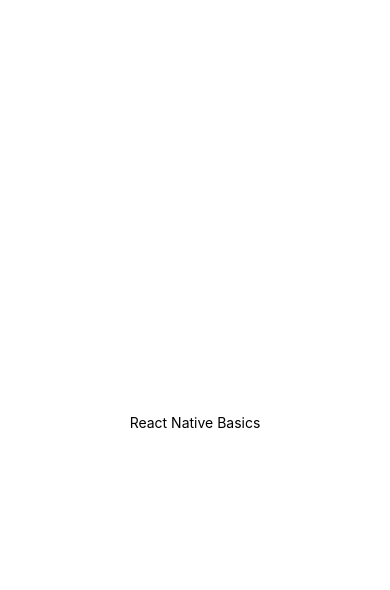
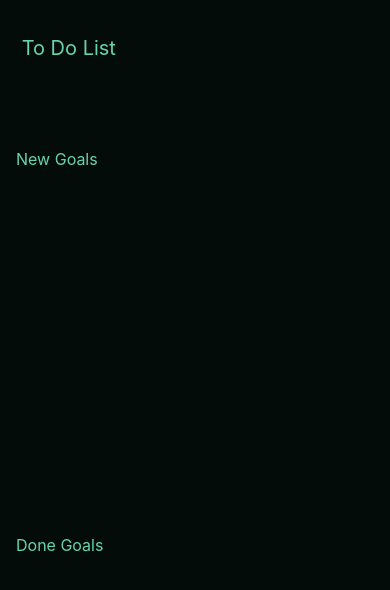
Before and after one commit to CosteaAlin93/toDoList_ReactNative, a React Native app: screen / in a window 390 px wide. Shown: the top 590 px of the page. Built offline with nearby package versions, Linux system fonts and the light colour scheme.

Commit message:
Created basic layout

```diff
--- a/App.js
+++ b/App.js
@@ -1,20 +1,70 @@
 import { StatusBar } from 'expo-status-bar';
 import { StyleSheet, Text, View } from 'react-native';
+import { FontAwesome, COLORS, SHADOWS, SIZES } from './constants/index';
+
+import GoalInput from './components/Input';
 
 export default function App() {
   return (
-    <View style={styles.container}>
-      <Text>React Native Basics</Text>
-      <StatusBar style="auto" />
+    <View style={styles.layout}>
+      <StatusBar style="light" />
+
+      {/* Header */}
+      <Text style={styles.header}> To Do List </Text>
+
+      {/* New Goals View */}
+      <View style={styles.taskNew}>
+        <Text style={styles.taskNew__text}>New Goals</Text>
+      </View>
+
+      {/* Done Goals View */}
+      <View style={styles.taskDone}>
+        <Text style={styles.taskDone__text}>Done Goals</Text>
+      </View>
+
+      {/* Goal Input */}
+      <View style={styles.taskInput}>
+        <GoalInput />
+      </View>
     </View>
   );
 }
 
 const styles = StyleSheet.create({
-  container: {
+  layout: {
     flex: 1,
-    backgroundColor: '#fff',
-    alignItems: 'center',
-    justifyContent: 'center',
+    backgroundColor: COLORS.gray2,
+    justifyContent: 'space-between',
+  },
+  header: {
+    flex: 1,
+    backgroundColor: COLORS.background,
+    color: COLORS.primary,
+    paddingVertical: SIZES.xxxLarge,
+    paddingHorizontal: SIZES.medium,
+    fontSize: SIZES.large,
+  },
+  taskNew: {
+    flex: 5,
+    backgroundColor: COLORS.background,
+    paddingHorizontal: SIZES.medium,
+  },
+  taskNew__text: {
+    color: COLORS.primary,
+    fontSize: SIZES.medium,
+  },
+  taskDone: {
+    flex: 2,
+    backgroundColor: COLORS.background,
+    paddingHorizontal: SIZES.medium,
+  },
+  taskDone__text: {
+    color: COLORS.primary,
+    fontSize: SIZES.medium,
+  },
+  taskInput: {
+    flex: 2,
+    backgroundColor: COLORS.background,
+    paddingHorizontal: SIZES.medium,
   },
 });
--- /dev/null
+++ b/components/Input.js
@@ -0,0 +1,11 @@
+import { View, TextInput, Text } from 'react-native';
+
+const GoalInput = () => {
+  return (
+    <View>
+      <Text>a</Text>
+    </View>
+  );
+};
+
+export default GoalInput;
```
Also changed, not shown: 1 other file (tests, documents, lock files or other folders).
